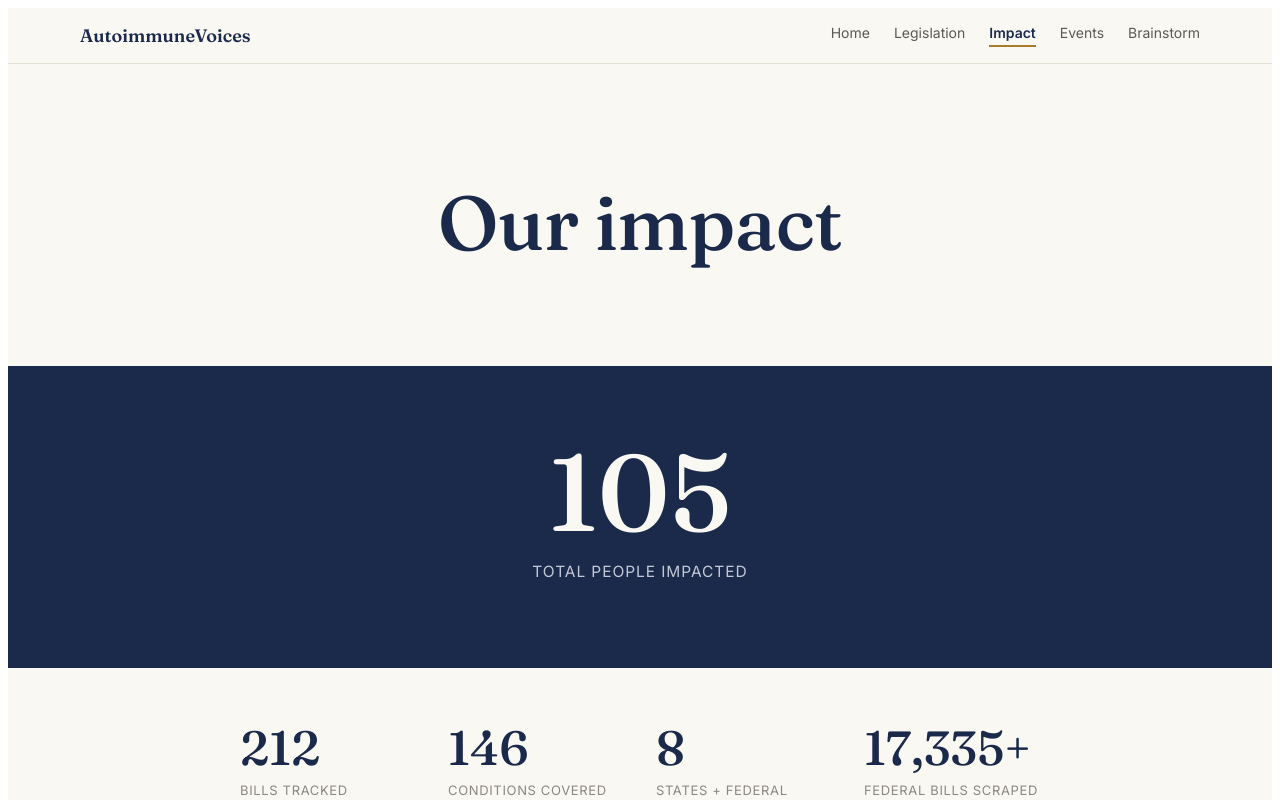
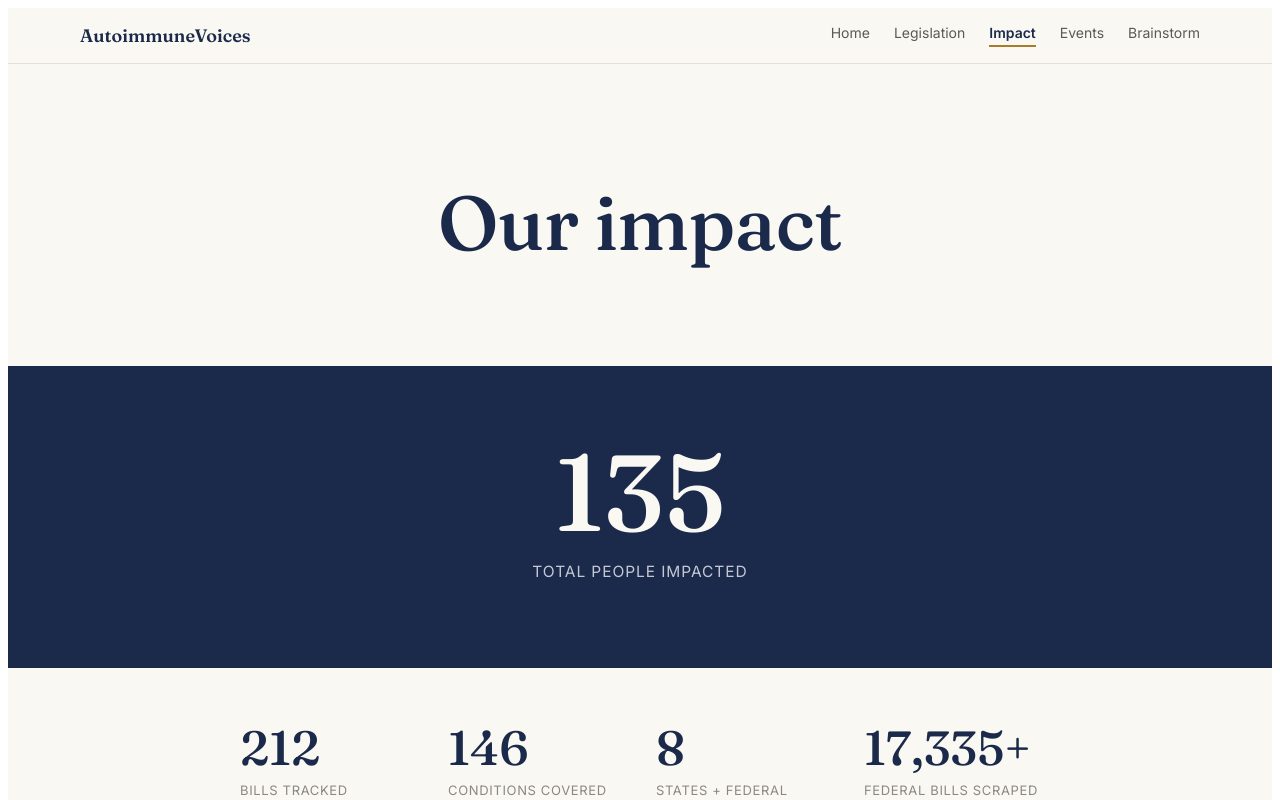
Before and after one commit to AadyaS26/patient-voice-coalition, a React (Vite) app: page /impact in a window 1280 px wide. Shown: the top 800 px of the page. Built offline with nearby package versions, Linux system fonts and the light colour scheme; no server answers.

Commit message:
Update Impact.jsx

```diff
--- a/src/pages/Impact.jsx
+++ b/src/pages/Impact.jsx
@@ -7,7 +7,7 @@ const FONT_IMPORT = `@import url('https://fonts.googleapis.com/css2?family=Fraun
 
 const CURATED_BILLS = 212;
 const CONDITIONS_COVERED = 146;
-const INSTAGRAM_FOLLOWERS = 105;
+const INSTAGRAM_FOLLOWERS = 135;
 
 const RECENTLY_PASSED = [
   { number: "IL SB 1288", label: "Illinois Public Act 104-0090 — allergen awareness training" },
```
